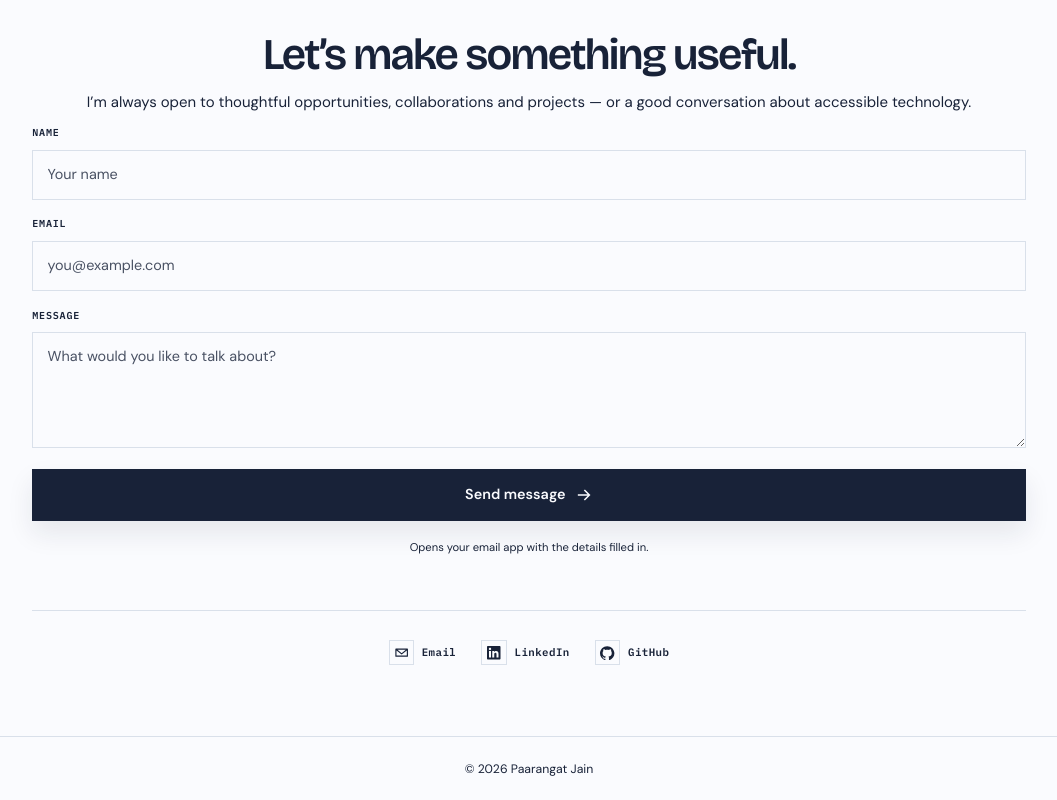
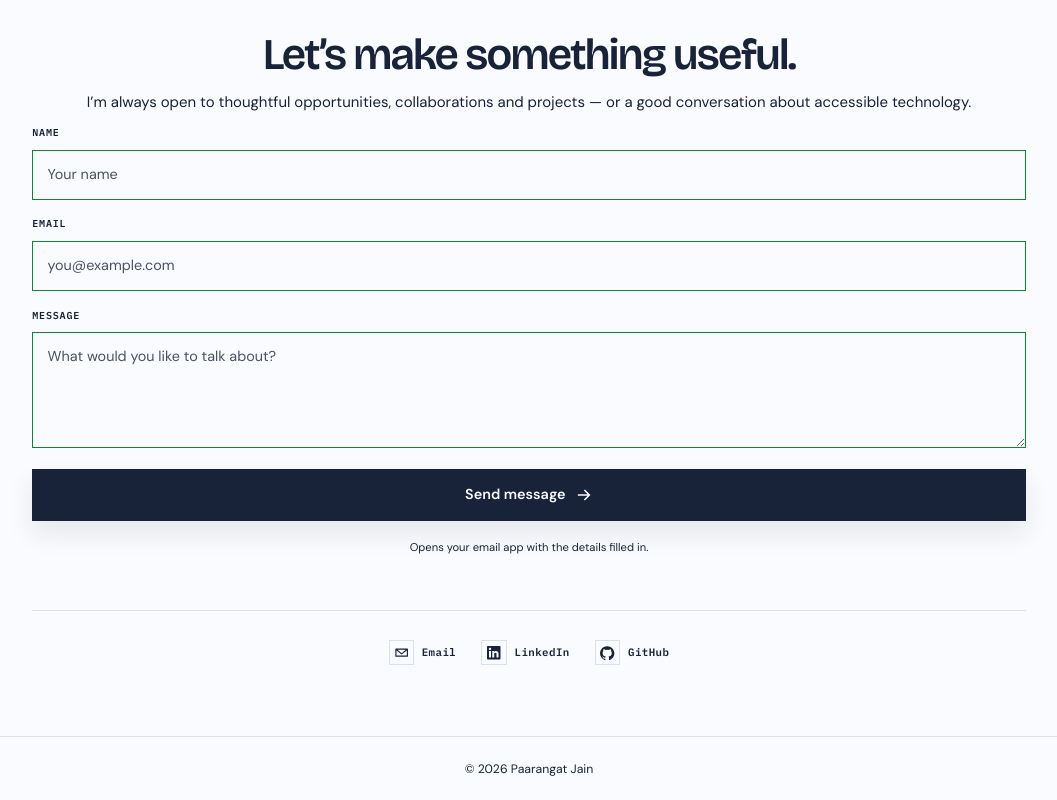
Before and after one commit to pjrus/p-jain-dev, a SvelteKit app: page / in a window 1280 px wide. Shown: the part 3105-3905 px from the top of the page, without its empty margins (111-1168 px from the left). Built offline with nearby package versions, Linux system fonts and the light colour scheme.

Commit message:
feat: update border colors to use primary variable for consistency

```diff
--- a/src/styles/contact.css
+++ b/src/styles/contact.css
@@ -50,7 +50,7 @@
 .form-field input,
 .form-field textarea {
   width: 100%;
-  border: 1px solid var(--line-strong);
+  border: 1px solid var(--primary);
   border-radius: 0;
   background: var(--background);
   color: var(--ink);
--- a/src/styles/projects.css
+++ b/src/styles/projects.css
@@ -94,7 +94,7 @@
 }
 
 .tag-list li:hover {
-  border-color: var(--ink);
+  border-color: var(--primary);
   color: var(--ink);
 }
 
@@ -179,7 +179,7 @@
 }
 
 .project-toggle:hover {
-  border-color: var(--ink);
+  border-color: var(--primary);
   background: var(--ink);
   color: var(--background);
 }
--- a/src/styles/stack.css
+++ b/src/styles/stack.css
@@ -18,7 +18,7 @@
 }
 
 .stack-card:hover {
-  border-color: var(--ink);
+  border-color: var(--primary);
 }
 
 .stack-card-title {
```
